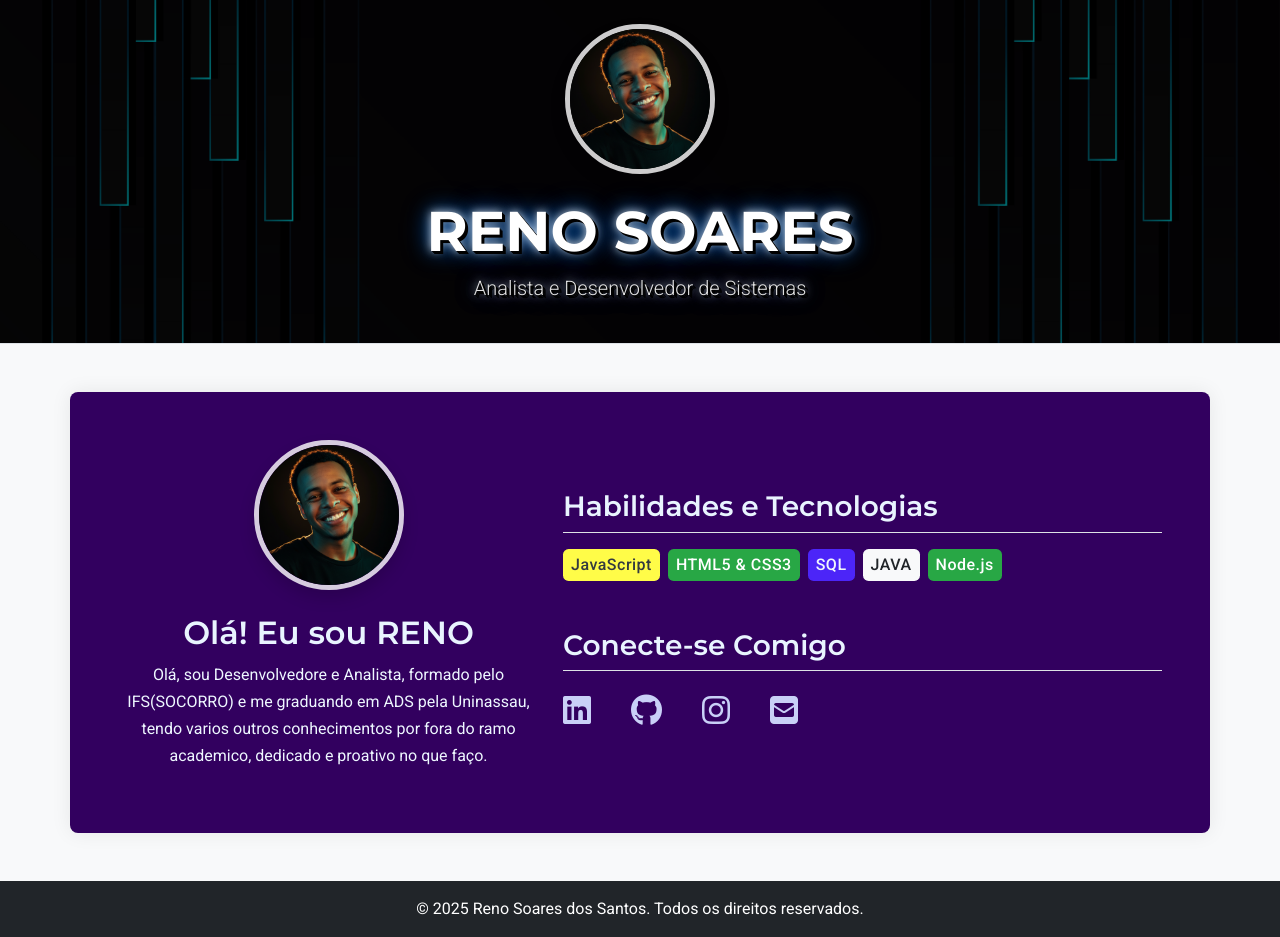
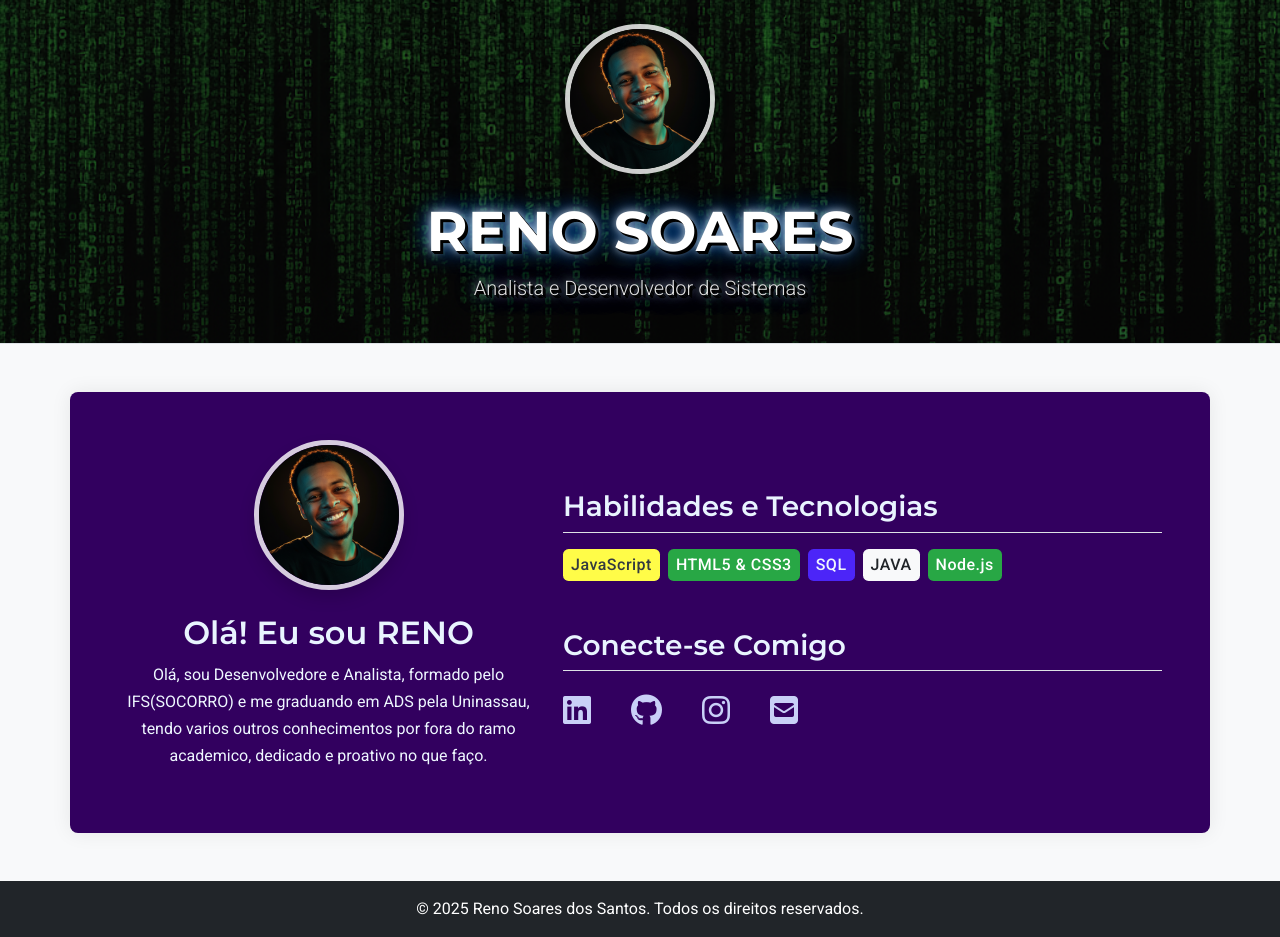
Before and after one commit to renoso/Portfolio-Reno, a plain HTML site: page index.html in a window 1280 px wide. Drawn offline with nearby package versions, Linux system fonts and the light colour scheme.

Commit message:
alteração da imagem do heard

```diff
--- a/style.css
+++ b/style.css
@@ -11,7 +11,7 @@ body {
 /* Estilo para o cabeçalho com a imagem de fundo */
 /* Aqui vamos usar a imagem tecnológica, mas com um overlay para suavizar */
 header.bg-light {
-    background-image: url('imagens/103709070515.jpg'); /* Sua imagem tecnológica */
+    background-image: url('imagens/matrix.png'); /* Sua imagem tecnológica */
     background-size: cover;
     background-position: center;
      background-attachment: fixed; /* Efeito parallax simples */
```
Also changed, not shown: imagens/matrix.png (added).
